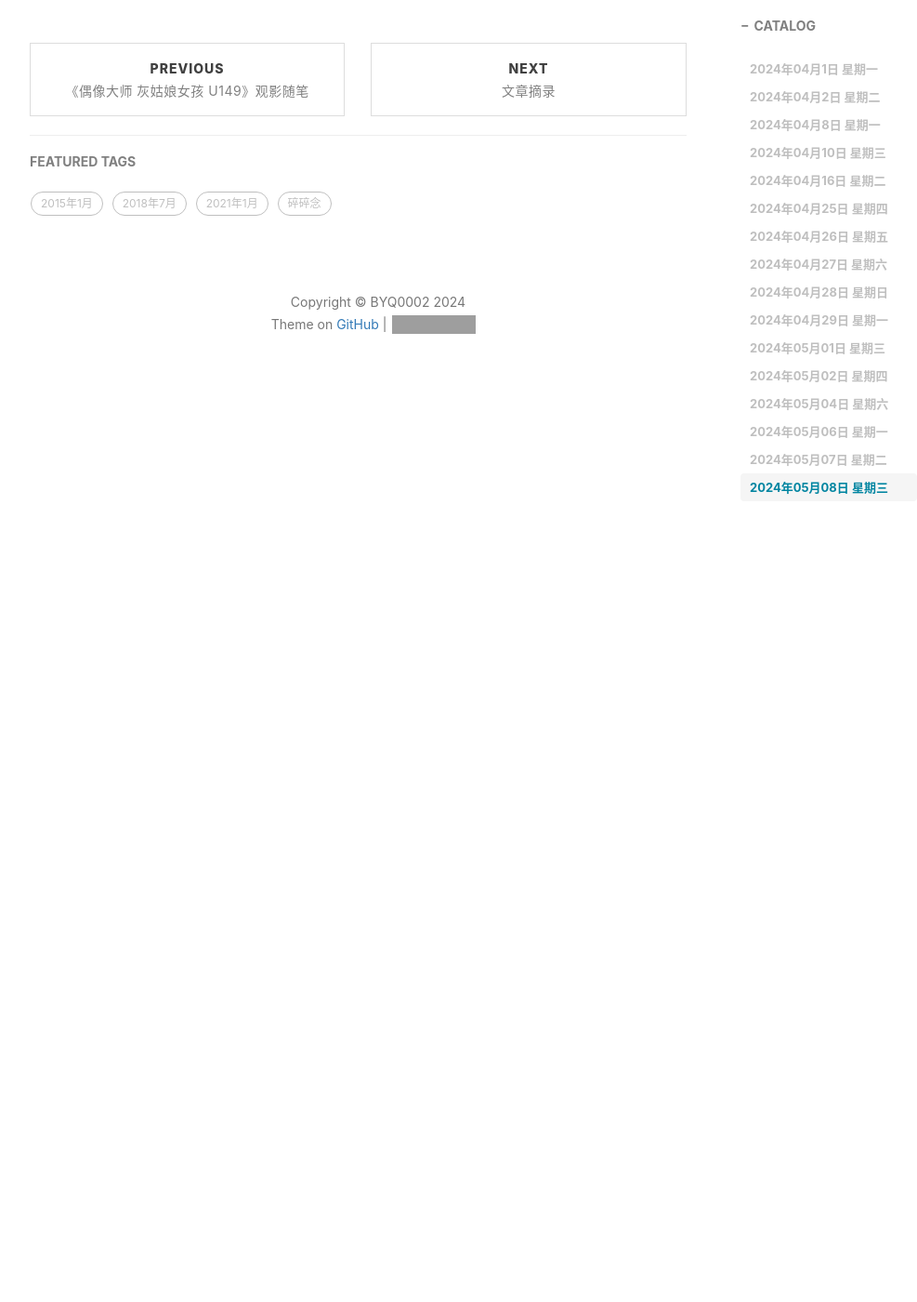
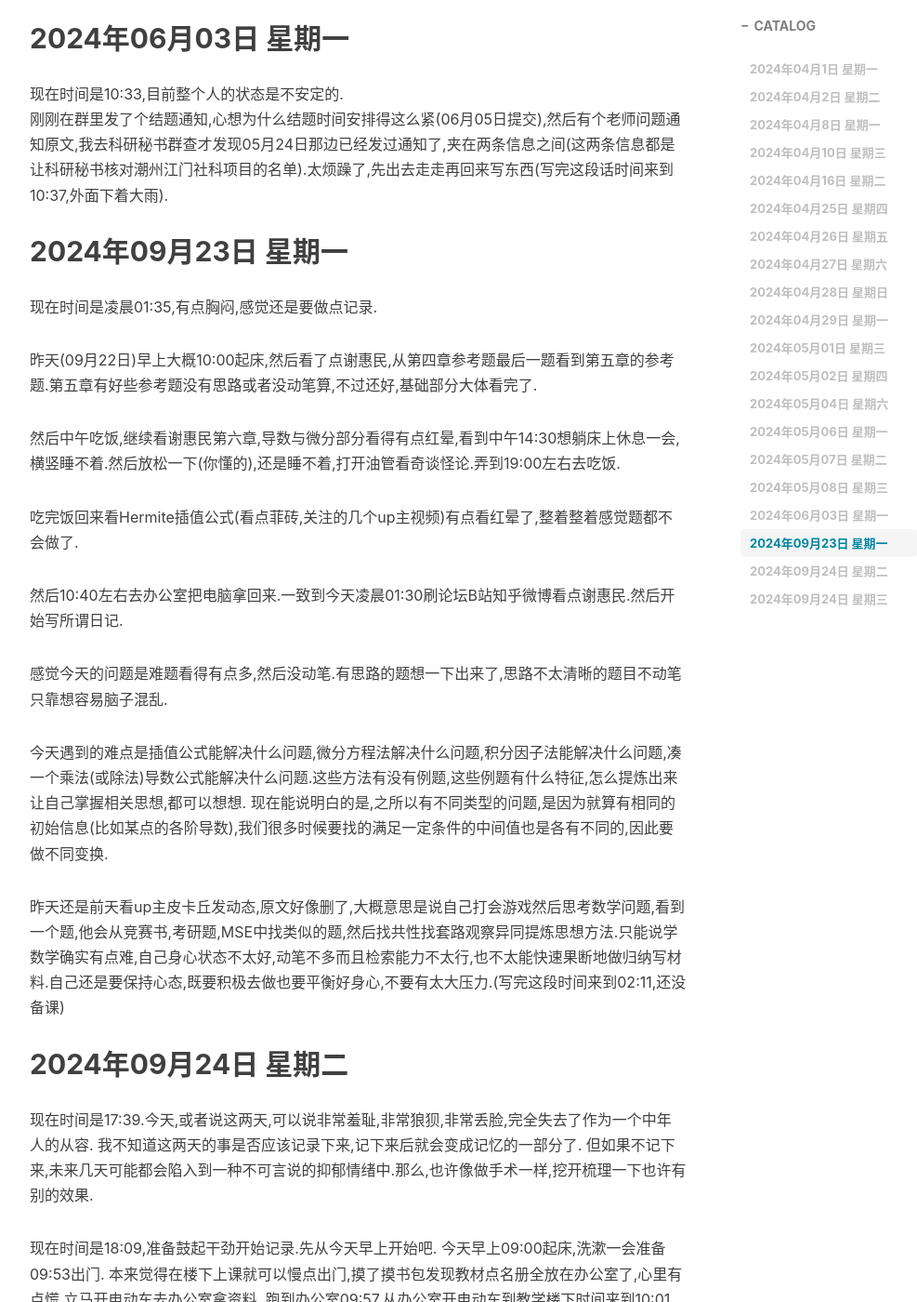
Before and after one commit to BYQ0002/BYQ0002.github.io, a Jekyll site: the page built from _posts/2023-10-23-一点近况.md, in a window 1280 px wide and 1400 px high, scrolled down 12181 px. Shown: the whole window at 93% size, without its empty margins (233-1220 px from the left). Built offline with Jekyll 4.4.1, drawn with Linux system fonts in a browser that asks for light colours; nearby versions of some CDN libraries; comment, search, counter and statistics services are not loaded; some of the changed text lies outside the part shown; grey boxes are pictures that could not be loaded.

Commit message:
Update 2023-10-23-一点近况.md

```diff
--- a/_posts/2023-10-23-一点近况.md
+++ b/_posts/2023-10-23-一点近况.md
@@ -222,3 +222,56 @@ tags:                                                  #标签
 明天第1小节回顾独立性定义，讲两个例题，连续型随机变量独立性定义、多个随机变量独立定义略讲，再讲一个离散型随机变量函数的分布例题。总共3个例题
 明天第2小节讲期望，目标是讲到1维随机变量函数的期望（PPT13页左右）
 （写到这里时间来到00：59，刚才还花了一点时间放松）
+
+## 2024年06月03日 星期一
+
+现在时间是10:33,目前整个人的状态是不安定的.
+刚刚在群里发了个结题通知,心想为什么结题时间安排得这么紧(06月05日提交),然后有个老师问题通知原文,我去科研秘书群查才发现05月24日那边已经发过通知了,夹在两条信息之间(这两条信息都是让科研秘书核对潮州江门社科项目的名单).太烦躁了,先出去走走再回来写东西(写完这段话时间来到10:37,外面下着大雨).
+
+## 2024年09月23日 星期一
+
+现在时间是凌晨01:35,有点胸闷,感觉还是要做点记录.
+
+昨天(09月22日)早上大概10:00起床,然后看了点谢惠民,从第四章参考题最后一题看到第五章的参考题.第五章有好些参考题没有思路或者没动笔算,不过还好,基础部分大体看完了.
+
+然后中午吃饭,继续看谢惠民第六章,导数与微分部分看得有点红晕,看到中午14:30想躺床上休息一会,横竖睡不着.然后放松一下(你懂的),还是睡不着,打开油管看奇谈怪论.弄到19:00左右去吃饭.
+
+吃完饭回来看Hermite插值公式(看点菲砖,关注的几个up主视频)有点看红晕了,整着整着感觉题都不会做了.
+
+然后10:40左右去办公室把电脑拿回来.一致到今天凌晨01:30刷论坛B站知乎微博看点谢惠民.然后开始写所谓日记.
+
+感觉今天的问题是难题看得有点多,然后没动笔.有思路的题想一下出来了,思路不太清晰的题目不动笔只靠想容易脑子混乱.
+
+今天遇到的难点是插值公式能解决什么问题,微分方程法解决什么问题,积分因子法能解决什么问题,凑一个乘法(或除法)导数公式能解决什么问题.这些方法有没有例题,这些例题有什么特征,怎么提炼出来让自己掌握相关思想,都可以想想.
+现在能说明白的是,之所以有不同类型的问题,是因为就算有相同的初始信息(比如某点的各阶导数),我们很多时候要找的满足一定条件的中间值也是各有不同的,因此要做不同变换.
+
+昨天还是前天看up主皮卡丘发动态,原文好像删了,大概意思是说自己打会游戏然后思考数学问题,看到一个题,他会从竞赛书,考研题,MSE中找类似的题,然后找共性找套路观察异同提炼思想方法.只能说学数学确实有点难,自己身心状态不太好,动笔不多而且检索能力不太行,也不太能快速果断地做归纳写材料.自己还是要保持心态,既要积极去做也要平衡好身心,不要有太大压力.(写完这段时间来到02:11,还没备课)
+
+## 2024年09月24日 星期二
+
+现在时间是17:39.今天,或者说这两天,可以说非常羞耻,非常狼狈,非常丢脸,完全失去了作为一个中年人的从容.
+我不知道这两天的事是否应该记录下来,记下来后就会变成记忆的一部分了.
+但如果不记下来,未来几天可能都会陷入到一种不可言说的抑郁情绪中.那么,也许像做手术一样,挖开梳理一下也许有别的效果.
+
+现在时间是18:09,准备鼓起干劲开始记录.先从今天早上开始吧.
+今天早上09:00起床,洗漱一会准备09:53出门.
+本来觉得在楼下上课就可以慢点出门,摸了摸书包发现教材点名册全放在办公室了,心里有点慌,立马开电动车去办公室拿资料.
+跑到办公室09:57,从办公室开电动车到教学楼下时间来到10:01.
+
+现在时间是19:01,过去差不多1小时分心刷了点论坛和看了点竞赛书顺便跟同事聊了会教学进度,书接上回.
+10:01到教学楼下,发现很多人等电梯,关键是八楼上课,我在电梯口焦急等待.
+等电梯开门挤进去(疑似插队),电梯超载了,我就有点急
+
+现在时间是21:35,过去两个小时有一个同学到办公室找我加竞赛群,有一个同学跟我交流数学,一直交流到20:05.然后又刷了会论坛微博知乎,跟同事聊聊教学内容,怎么讲随机变量,然后同事跟我聊他最近看的论文,我实在看不懂,然后他走后我21:23左右离开办公室,到楼下饭堂点了份烤鸡盒子.
+先说说这位同事吧,也不容易.他好像是读了几年博然后转硕,他的专业基础和热情都是有的,但也许是因为各种原因吧来到我们这.
+然后好像家人也患了退行性疾病,总之不容易.
+下面书接上回,今早10:01上了电梯发现超载,我就挺急,在电梯发生一些对话:
+>我:有没有人让我上去一下我要上课
+一学生:我也要上课
+我:我是老师我要上去...(没说完)
+学生:我是同学,迟到记旷课的
+我(声音近乎哀求,有点羞耻了):有没有人先让我上去一下...
+
+## 2024年09月24日 星期三
+
+现在时间是01:21,因为感觉太羞耻了,昨晚22:00就先停下换一换然后看边吃鸡腿边看几盘游戏王直播,然后找点论文然后洗澡逛论坛b站知乎.先缓缓吧,明天再写,不知道是写出来了就好点还是干别的事让印象变模糊了,好像好点了.(然后顶岗实践一笔没写...)
```
